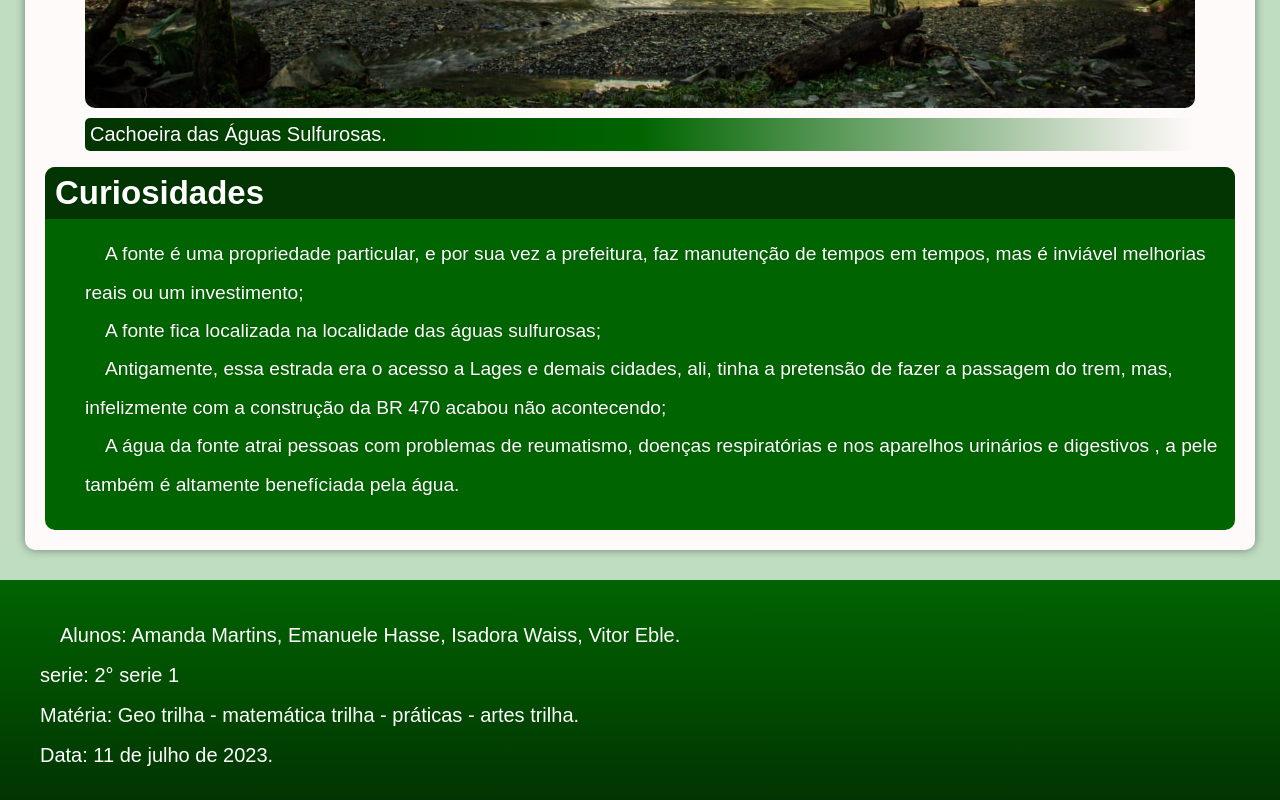
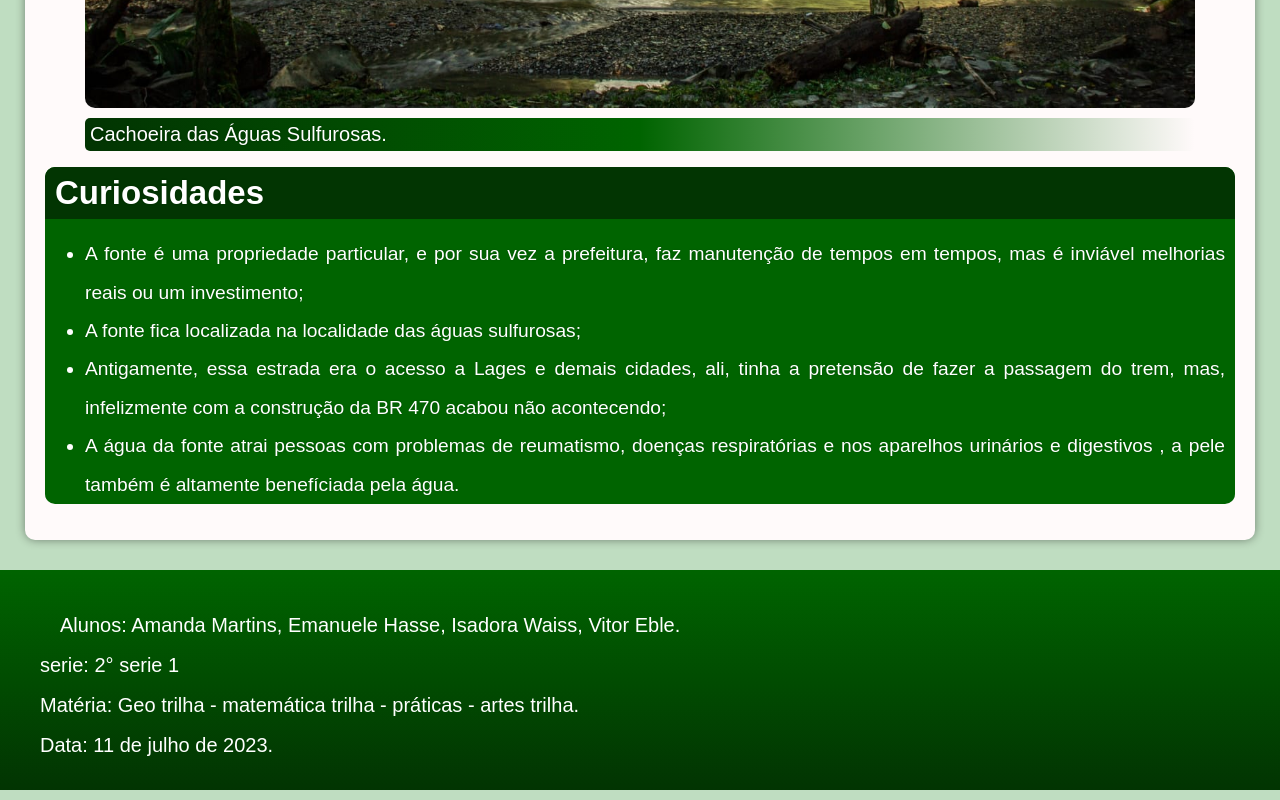
Before and after one commit to vitoreble06/projeto-fonte, a plain HTML site: page index.html in a window 1280 px wide. Shown: the part 2805-3605 px from the top of the page. Drawn offline with Linux system fonts and the light colour scheme.

Commit message:
mudanças no aside

```diff
--- a/style.css
+++ b/style.css
@@ -151,20 +151,22 @@ figcaption {
 }
 
 li {
-    text-indent: 20px;
     line-height: 2em;
     font-size: 1.2em;
     color: #fff;
+    text-align: justify;
+    padding-right: 10px;
+    margin: auto;
 }
 
 ul {
-    list-style-type: none;
+    list-style-type: disc #023402;
+
 }
 
 aside {
     background-color: #006400;
     border-radius: 10px;
-    padding-bottom: 10px;
 }
 
 #titulo-quatro {
```
